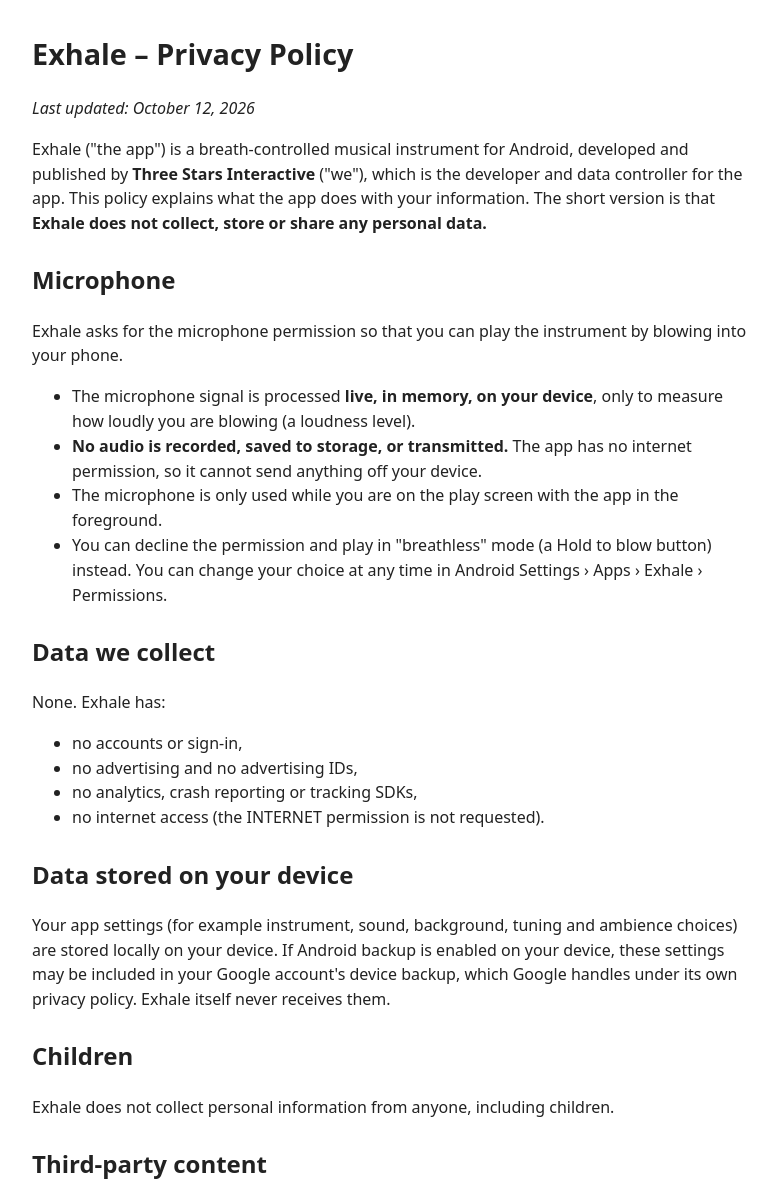
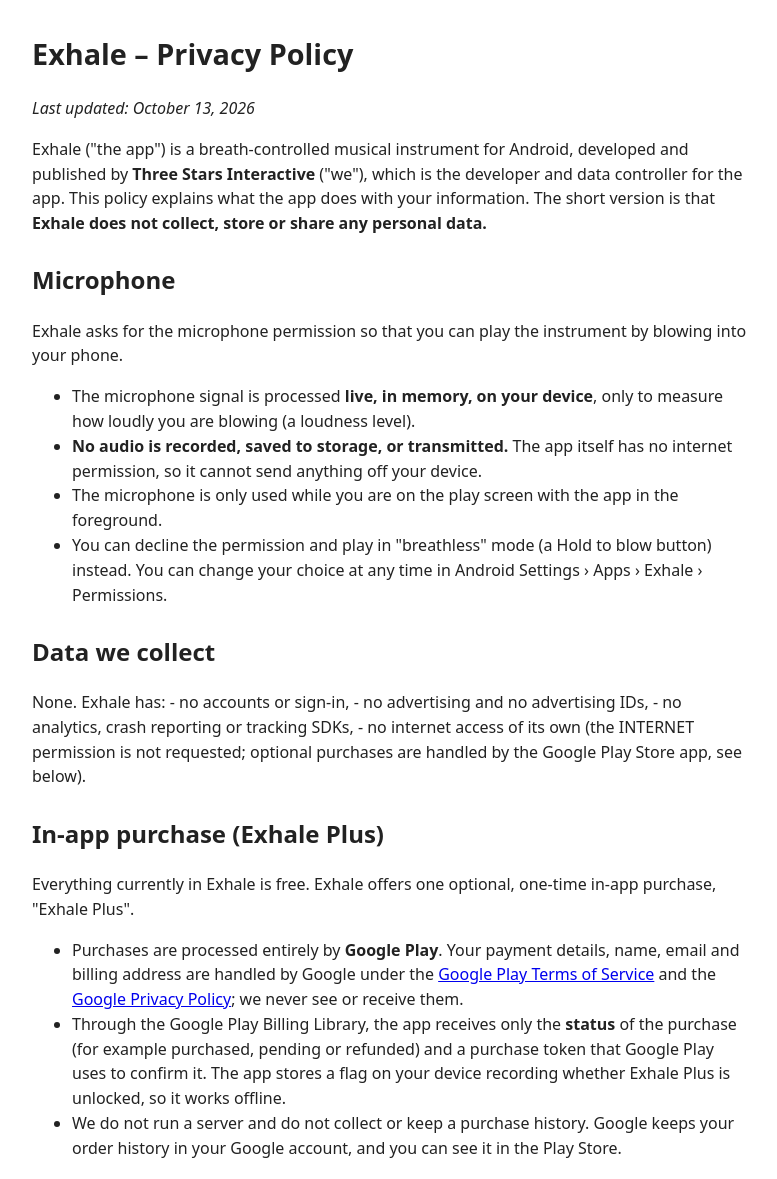
Before and after one commit to orionxhavok/exhale-privacy, a plain HTML site: page index.html in a window 1280 px wide. Shown: the top 1179 px of the page, without its empty margins (248-1025 px from the left). Drawn offline with Linux system fonts and the light colour scheme.

Commit message:
Add in-app purchase (Exhale Plus) section

```diff
--- a/index.html
+++ b/index.html
@@ -1,32 +1,36 @@
 <!doctype html><html lang="en"><head><meta charset="utf-8"><meta name="viewport" content="width=device-width,initial-scale=1">
 <title>Exhale – Privacy Policy</title><style>body{font-family:system-ui,sans-serif;max-width:720px;margin:2rem auto;padding:0 1rem;line-height:1.55;color:#222}h1{font-size:1.8rem}h2{margin-top:1.6rem}</style></head><body>
 <h1>Exhale – Privacy Policy</h1>
-<p><em>Last updated: October 12, 2026</em></p>
-<p>Exhale (&quot;the app&quot;) is a breath-controlled musical instrument for Android, developed and published by <strong>Three Stars Interactive</strong> (&quot;we&quot;), which is the developer and data controller for the app. This policy explains what the app does with your information. The short version is that <strong>Exhale does not collect, store or share any personal data.</strong></p>
+<p><em>Last updated: October 13, 2026</em></p>
+<p>Exhale ("the app") is a breath-controlled musical instrument for Android, developed and published by <strong>Three Stars Interactive</strong> ("we"), which is the developer and data controller for the app. This policy explains what the app does with your information. The short version is that <strong>Exhale does not collect, store or share any personal data.</strong></p>
 <h2>Microphone</h2>
 <p>Exhale asks for the microphone permission so that you can play the instrument by blowing into your phone.</p>
 <ul>
 <li>The microphone signal is processed <strong>live, in memory, on your device</strong>, only to measure how loudly you are blowing (a loudness level).</li>
-<li><strong>No audio is recorded, saved to storage, or transmitted.</strong> The app has no internet permission, so it cannot send anything off your device.</li>
+<li><strong>No audio is recorded, saved to storage, or transmitted.</strong> The app itself has no internet permission, so it cannot send anything off your device.</li>
 <li>The microphone is only used while you are on the play screen with the app in the foreground.</li>
-<li>You can decline the permission and play in &quot;breathless&quot; mode (a Hold to blow button) instead. You can change your choice at any time in Android Settings › Apps › Exhale › Permissions.</li>
+<li>You can decline the permission and play in "breathless" mode (a Hold to blow button) instead. You can change your choice at any time in Android Settings › Apps › Exhale › Permissions.</li>
 </ul>
 <h2>Data we collect</h2>
-<p>None. Exhale has:</p>
+<p>None. Exhale has:
+- no accounts or sign-in,
+- no advertising and no advertising IDs,
+- no analytics, crash reporting or tracking SDKs,
+- no internet access of its own (the INTERNET permission is not requested; optional purchases are handled by the Google Play Store app, see below).</p>
+<h2>In-app purchase (Exhale Plus)</h2>
+<p>Everything currently in Exhale is free. Exhale offers one optional, one-time in-app purchase, "Exhale Plus".</p>
 <ul>
-<li>no accounts or sign-in,</li>
-<li>no advertising and no advertising IDs,</li>
-<li>no analytics, crash reporting or tracking SDKs,</li>
-<li>no internet access (the INTERNET permission is not requested).</li>
+<li>Purchases are processed entirely by <strong>Google Play</strong>. Your payment details, name, email and billing address are handled by Google under the <a href="https://play.google.com/about/play-terms/">Google Play Terms of Service</a> and the <a href="https://policies.google.com/privacy">Google Privacy Policy</a>; we never see or receive them.</li>
+<li>Through the Google Play Billing Library, the app receives only the <strong>status</strong> of the purchase (for example purchased, pending or refunded) and a purchase token that Google Play uses to confirm it. The app stores a flag on your device recording whether Exhale Plus is unlocked, so it works offline.</li>
+<li>We do not run a server and do not collect or keep a purchase history. Google keeps your order history in your Google account, and you can see it in the Play Store.</li>
 </ul>
 <h2>Data stored on your device</h2>
-<p>Your app settings (for example instrument, sound, background, tuning and ambience choices) are stored locally on your device. If Android backup is enabled on your device, these settings may be included in your Google account&#x27;s device backup, which Google handles under its own privacy policy. Exhale itself never receives them.</p>
+<p>Your app settings (for example instrument, sound, background, tuning and ambience choices, and whether Exhale Plus is unlocked) are stored locally on your device. If Android backup is enabled on your device, these settings may be included in your Google account's device backup, which Google handles under its own privacy policy. Exhale itself never receives them.</p>
 <h2>Children</h2>
 <p>Exhale does not collect personal information from anyone, including children.</p>
 <h2>Third-party content</h2>
 <p>The app includes recorded instrument samples, ambience recordings and typefaces licensed from third parties. These are bundled inside the app and do not involve any data sharing. See Settings › About in the app.</p>
 <h2>Changes</h2>
-<p>If this policy changes, the new version will be published at this address with a new &quot;Last updated&quot; date.</p>
+<p>If this policy changes, the new version will be published at this address with a new "Last updated" date.</p>
 <h2>Contact</h2>
-<p>Questions about this policy: <a href="mailto:ExhaleApp@outlook.com">ExhaleApp@outlook.com</a></p>
-<hr><p><small>© 2026 Three Stars Interactive · Developer and data controller: Three Stars Interactive · Contact: <a href="mailto:ExhaleApp@outlook.com">ExhaleApp@outlook.com</a> · This policy: <a href="https://orionxhavok.github.io/exhale-privacy/">https://orionxhavok.github.io/exhale-privacy/</a></small></p></body></html>
+<p>Questions about this policy: <a href="mailto:ExhaleApp@outlook.com">ExhaleApp@outlook.com</a></p><hr><p><small>© 2026 Three Stars Interactive · Developer and data controller: Three Stars Interactive · Contact: <a href="mailto:ExhaleApp@outlook.com">ExhaleApp@outlook.com</a> · This policy: <a href="https://orionxhavok.github.io/exhale-privacy/">https://orionxhavok.github.io/exhale-privacy/</a></small></p></body></html>
```
Also changed, not shown: 1 other file.
